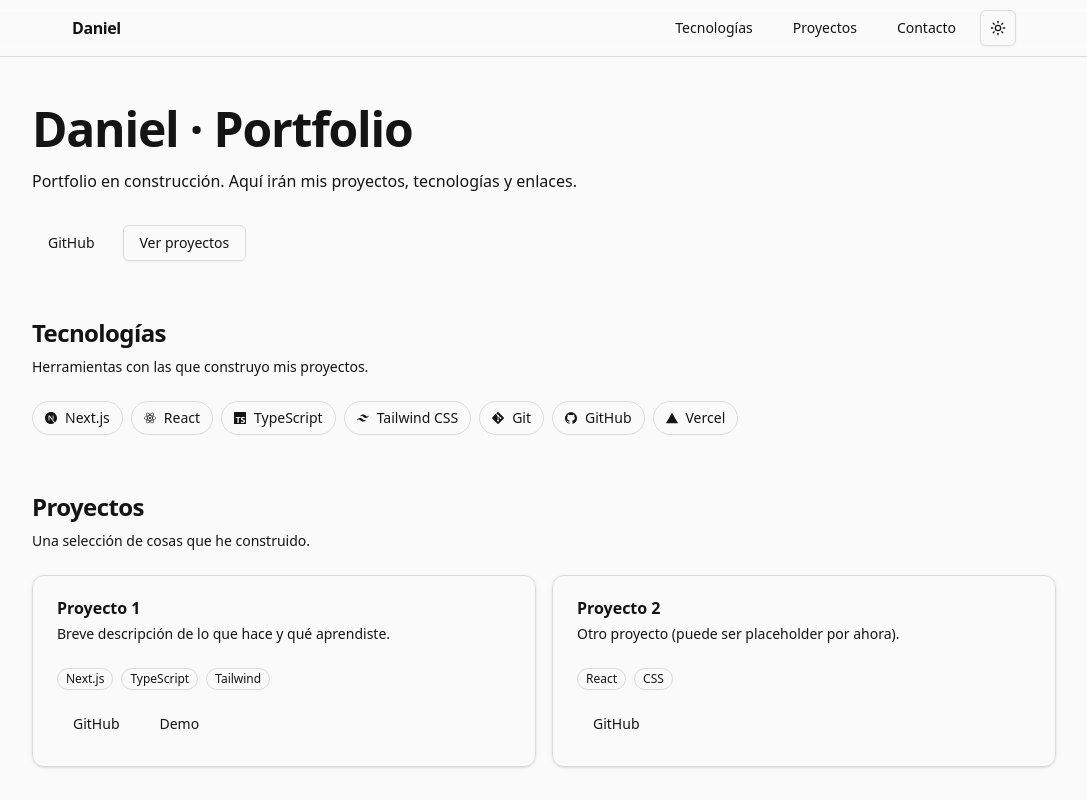
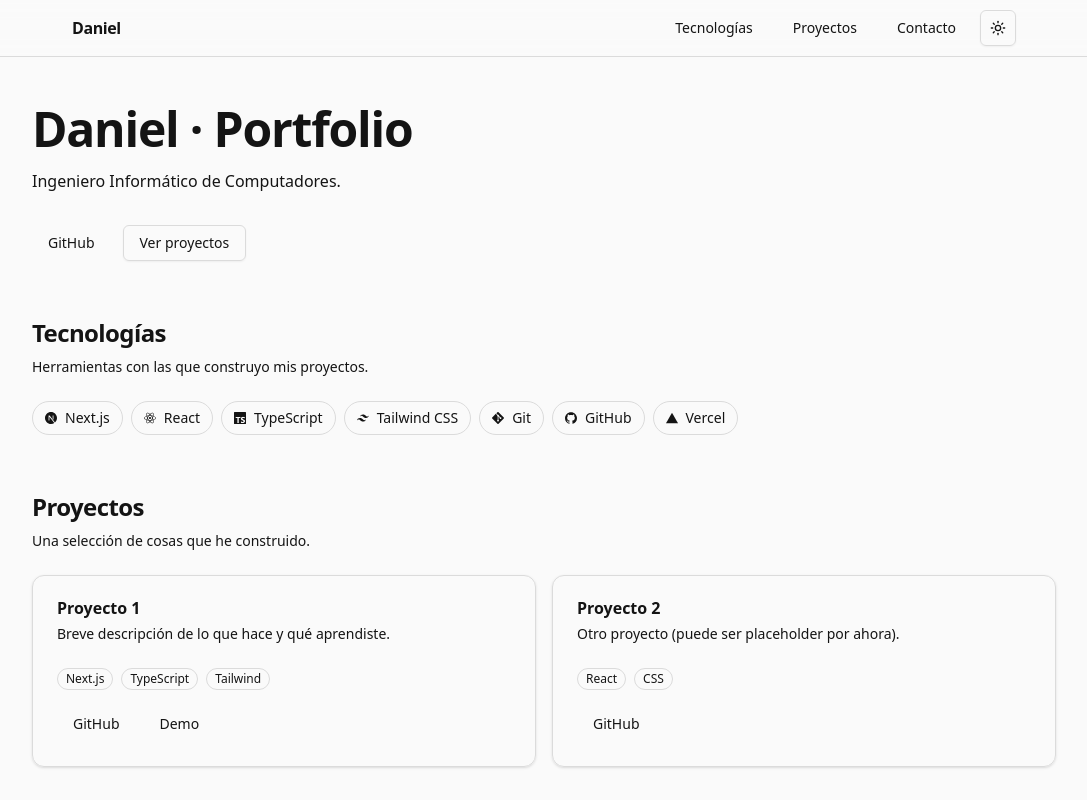
Before and after one commit to dancebroa-001/portfolio, a Next.js app: page / in a window 1280 px wide. Shown: the top 800 px of the page, without its empty margins (96-1183 px from the left). Built offline with nearby package versions, Linux system fonts and the light colour scheme.

Commit message:
chore: update description

```diff
--- a/app/page.tsx
+++ b/app/page.tsx
@@ -31,8 +31,7 @@ export default function Home() {
           </h1>
 
           <p className="mt-4 max-w-xl text-muted-foreground">
-            Portfolio en construcción. Aquí irán mis proyectos, tecnologías y
-            enlaces.
+            Ingeniero Informático de Computadores.
           </p>
 
           <div className="mt-8 flex flex-wrap gap-3">
```
